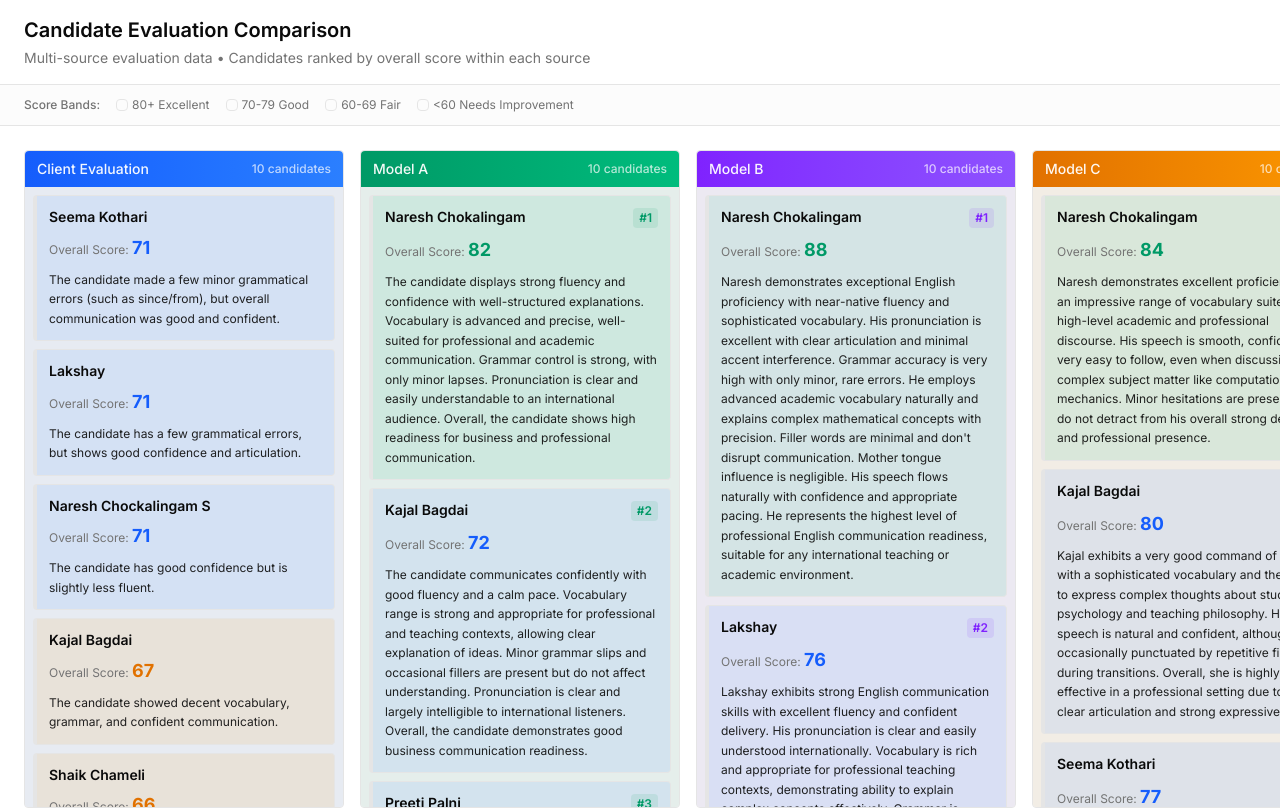
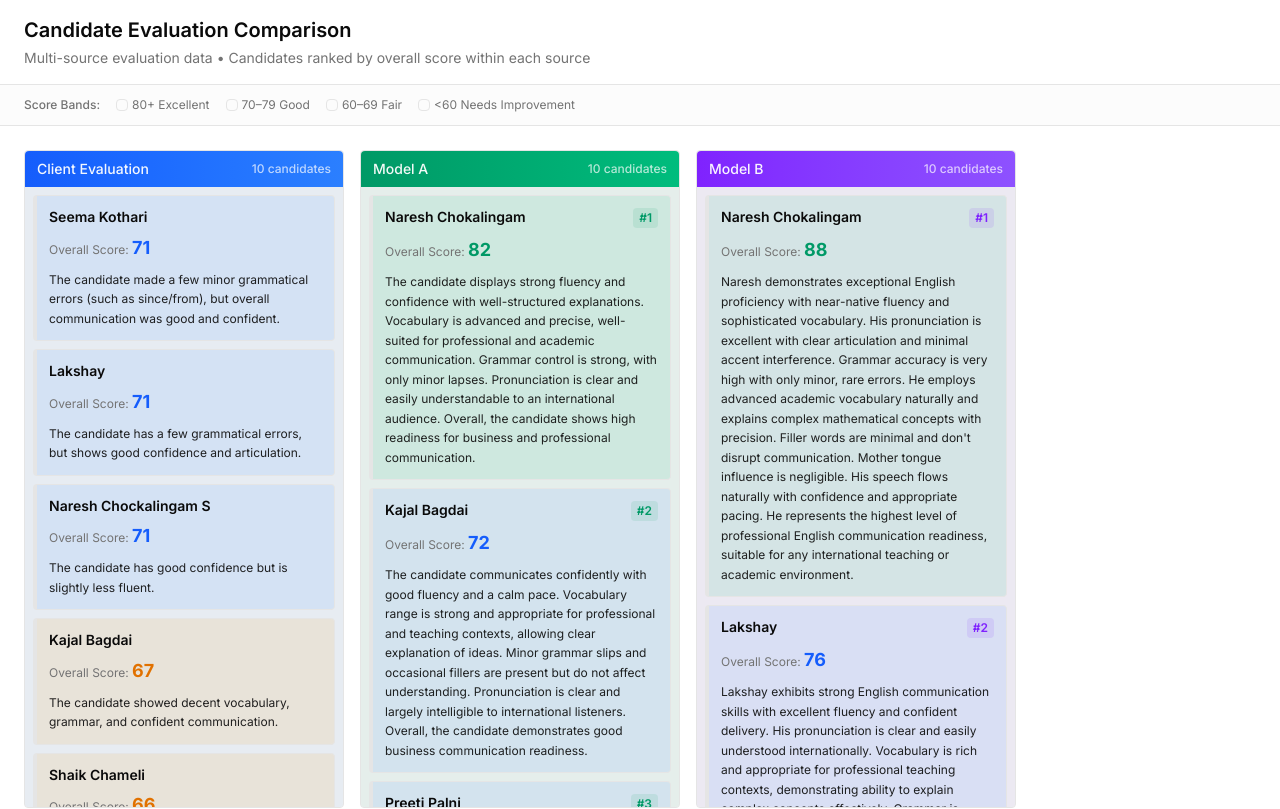
Before and after one commit to surya-hyring/cuemath-scoring, a Next.js app: page / in a window 1280 px wide. Shown: the top 809 px of the page. Built offline with nearby package versions, Linux system fonts and the light colour scheme.

Commit message:
fix: improve layout and structure of KanbanBoard component

```diff
--- a/components/KanbanBoard.tsx
+++ b/components/KanbanBoard.tsx
@@ -42,7 +42,7 @@ export function KanbanBoard() {
   const qwenData = prepareModelData(qwenEvaluations);
 
 return (
-    <div className="min-h-screen bg-background">
+  <div className="min-h-screen bg-background flex flex-col">
     {/* Header */}
     <header className="border-b border-border bg-card px-6 py-4">
       <h1 className="text-xl font-semibold text-foreground">
@@ -57,28 +57,32 @@ export function KanbanBoard() {
     <div className="px-6 py-3 border-b border-border bg-muted/30">
       <div className="flex flex-wrap items-center gap-4 text-xs">
         <span className="font-medium text-muted-foreground">Score Bands:</span>
+
         <div className="flex items-center gap-1">
-            <span className="w-3 h-3 rounded bg-score-excellent border border-border"></span>
+          <span className="w-3 h-3 rounded bg-score-excellent border border-border" />
           <span className="text-muted-foreground">80+ Excellent</span>
         </div>
+
         <div className="flex items-center gap-1">
-            <span className="w-3 h-3 rounded bg-score-good border border-border"></span>
-            <span className="text-muted-foreground">70-79 Good</span>
+          <span className="w-3 h-3 rounded bg-score-good border border-border" />
+          <span className="text-muted-foreground">70–79 Good</span>
         </div>
+
         <div className="flex items-center gap-1">
-            <span className="w-3 h-3 rounded bg-score-fair border border-border"></span>
-            <span className="text-muted-foreground">60-69 Fair</span>
+          <span className="w-3 h-3 rounded bg-score-fair border border-border" />
+          <span className="text-muted-foreground">60–69 Fair</span>
         </div>
+
         <div className="flex items-center gap-1">
-            <span className="w-3 h-3 rounded bg-score-poor border border-border"></span>
+          <span className="w-3 h-3 rounded bg-score-poor border border-border" />
           <span className="text-muted-foreground">&lt;60 Needs Improvement</span>
         </div>
       </div>
     </div>
 
     {/* Kanban Board */}
-      <div className="p-6 overflow-x-auto">
-        <div className="flex gap-4 min-w-max">
+    <div className="flex-1 overflow-y-auto p-6">
+      <div className="flex flex-wrap gap-4">
         <KanbanColumn
           title="Client Evaluation"
           columnType="client"
@@ -118,4 +122,5 @@ export function KanbanBoard() {
     </footer>
   </div>
 );
+
 }
```
Lines whose indentation alone changed are shown as unchanged.
